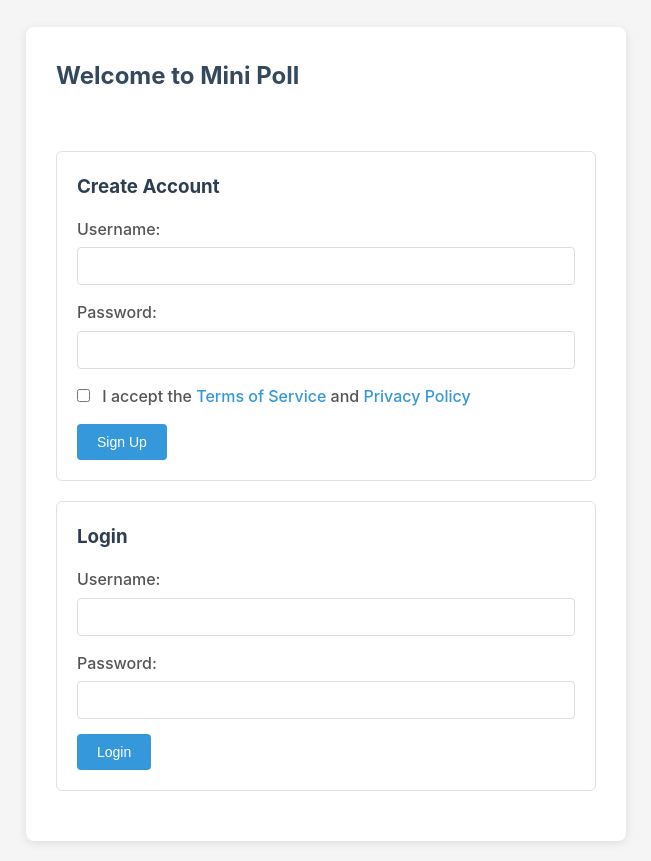
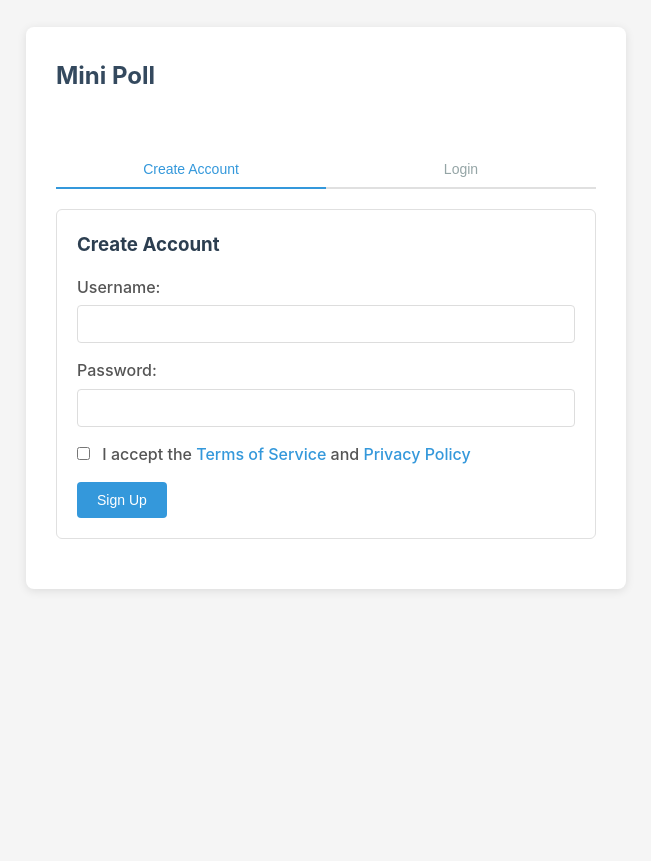
Before and after one commit to CelineAugeberg/App2-Mini-Poll, a website with bundled scripts: page public/client/index.html in a window 1280 px wide. Shown: the part 74-935 px from the top of the page, without its empty margins (314-965 px from the left). After the commit the page ends 800 px from the top, so only its background shows below. Built offline with nearby package versions, Linux system fonts and the light colour scheme.

Commit message:
Better Frontend

```diff
--- a/package.json
+++ b/package.json
@@ -20,7 +20,7 @@
     "parcel": "^2.16.3"
   },
   "version": "1.0.0",
-  "description": "https://mini-poll.onrender.com <!-- update this after first deploy -->",
+  "description": "https://mini-poll.onrender.com",
   "main": "index.js",
   "repository": {
     "type": "git",
--- a/public/client/app.css
+++ b/public/client/app.css
@@ -151,3 +151,36 @@ h4 {
   margin-bottom: 15px;
   color: #666;
 }
+
+.hidden {
+  display: none;
+}
+
+.tabs {
+  display: flex;
+  border-bottom: 2px solid #e0e0e0;
+  margin-bottom: 20px;
+}
+
+.tab-btn {
+  flex: 1;
+  padding: 10px;
+  border: none;
+  background: none;
+  font-size: 14px;
+  font-weight: 500;
+  color: #95a5a6;
+  cursor: pointer;
+  border-bottom: 2px solid transparent;
+  margin-bottom: -2px;
+  transition: color 0.2s, border-color 0.2s;
+}
+
+.tab-btn:hover {
+  color: #3498db;
+}
+
+.tab-btn.active {
+  color: #3498db;
+  border-bottom-color: #3498db;
+}
--- a/public/client/views/user_app.mjs
+++ b/public/client/views/user_app.mjs
@@ -13,7 +13,16 @@ class UserApp extends HTMLElement {
     if (statusEl) statusEl.textContent = msg || "";
   }
 
+  #switchTab(tab) {
+    this.querySelectorAll(".tab-btn").forEach(btn => {
+      btn.classList.toggle("active", btn.dataset.tab === tab);
+    });
+    this.querySelector("user-created").classList.toggle("hidden", tab !== "signup");
+    this.querySelector("user-login").classList.toggle("hidden", tab !== "login");
+  }
+
   prefillLogin({ username, password }) {
+    this.#switchTab("login");
     const loginComp = this.querySelector("user-login");
     if (loginComp && typeof loginComp.prefill === "function") {
       loginComp.prefill({ username, password });
@@ -26,12 +35,20 @@ class UserApp extends HTMLElement {
     if (!auth || !auth.token) {
       this.innerHTML = `
         <div class="container">
-          <h2>Welcome to Mini Poll</h2>
+          <h2>Mini Poll</h2>
           <p id="status" class="status"></p>
+          <div class="tabs">
+            <button class="tab-btn active" data-tab="signup">Create Account</button>
+            <button class="tab-btn" data-tab="login">Login</button>
+          </div>
           <user-created></user-created>
-          <user-login></user-login>
+          <user-login class="hidden"></user-login>
         </div>
       `;
+
+      this.querySelectorAll(".tab-btn").forEach(btn => {
+        btn.addEventListener("click", () => this.#switchTab(btn.dataset.tab));
+      });
     } else {
       this.innerHTML = `
         <div class="container">
```
